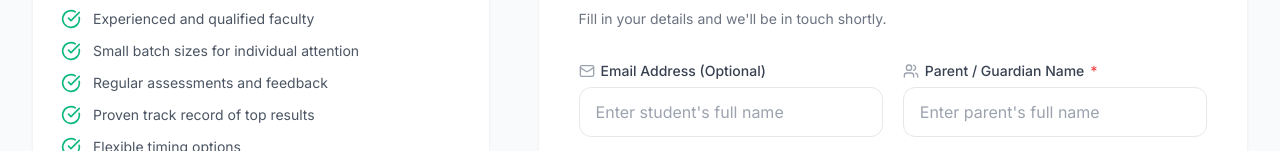
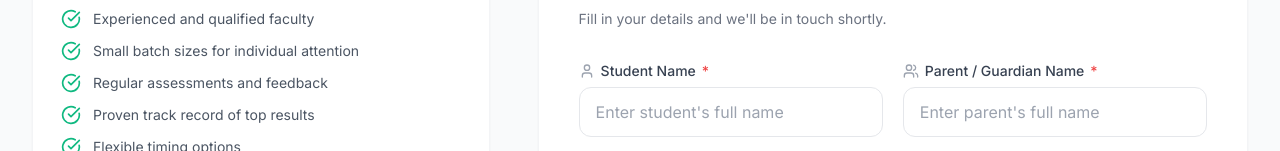
Before and after one commit to siddhikshaeducationcare-web/siddhiksha-edu, a Next.js app: page /admission in a window 1280 px wide. Shown: the part 523-674 px from the top of the page. Built offline with nearby package versions, Linux system fonts and the light colour scheme.

Commit message:
Fix student name field label

```diff
--- a/src/app/admission/AdmissionForm.tsx
+++ b/src/app/admission/AdmissionForm.tsx
@@ -133,8 +133,9 @@ export function AdmissionForm() {
         {/* Row 1 */}
         <div className="grid grid-cols-1 sm:grid-cols-2 gap-5">
           <FormField
-            icon={<Mail className="w-4 h-4 text-gray-400" />}
-            label="Email Address (Optional)"
+            icon={<User className="w-4 h-4 text-gray-400" />}
+            label="Student Name"
+            required
           >
             <input
               type="text"
```
